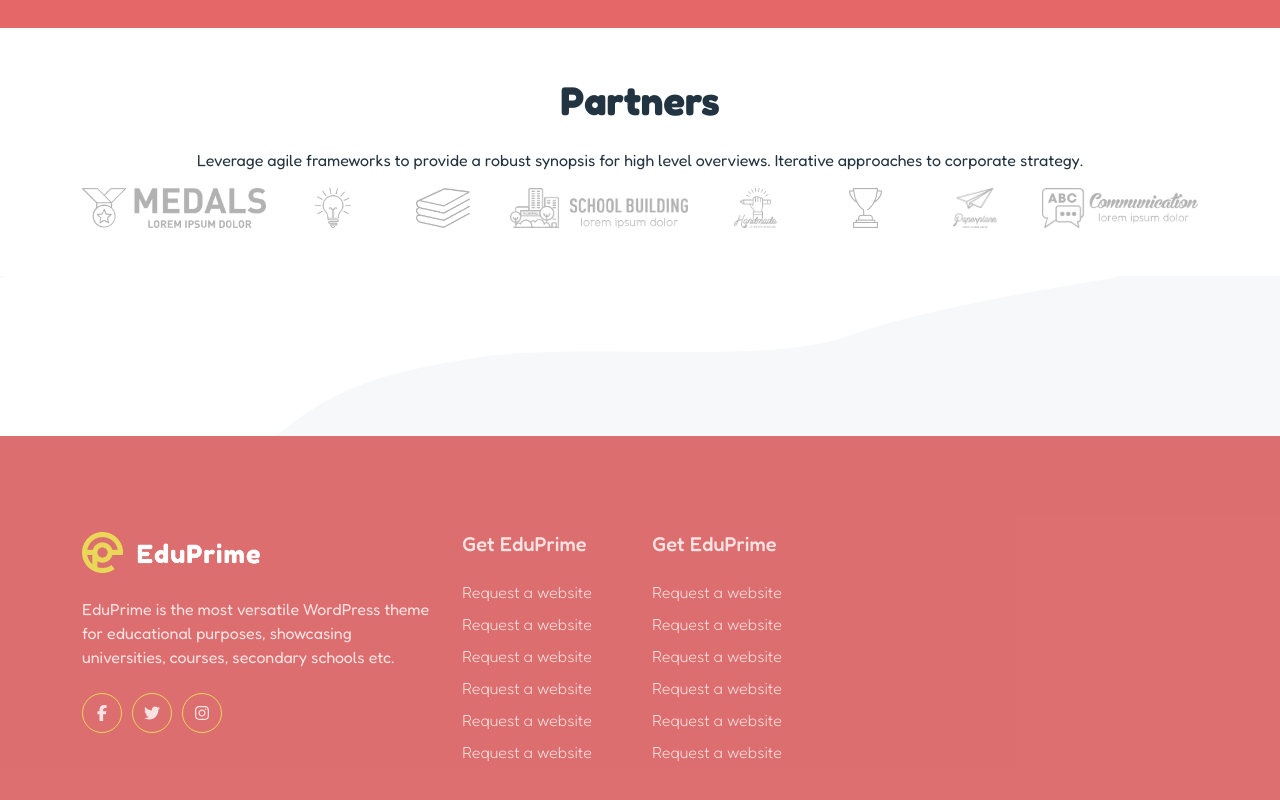
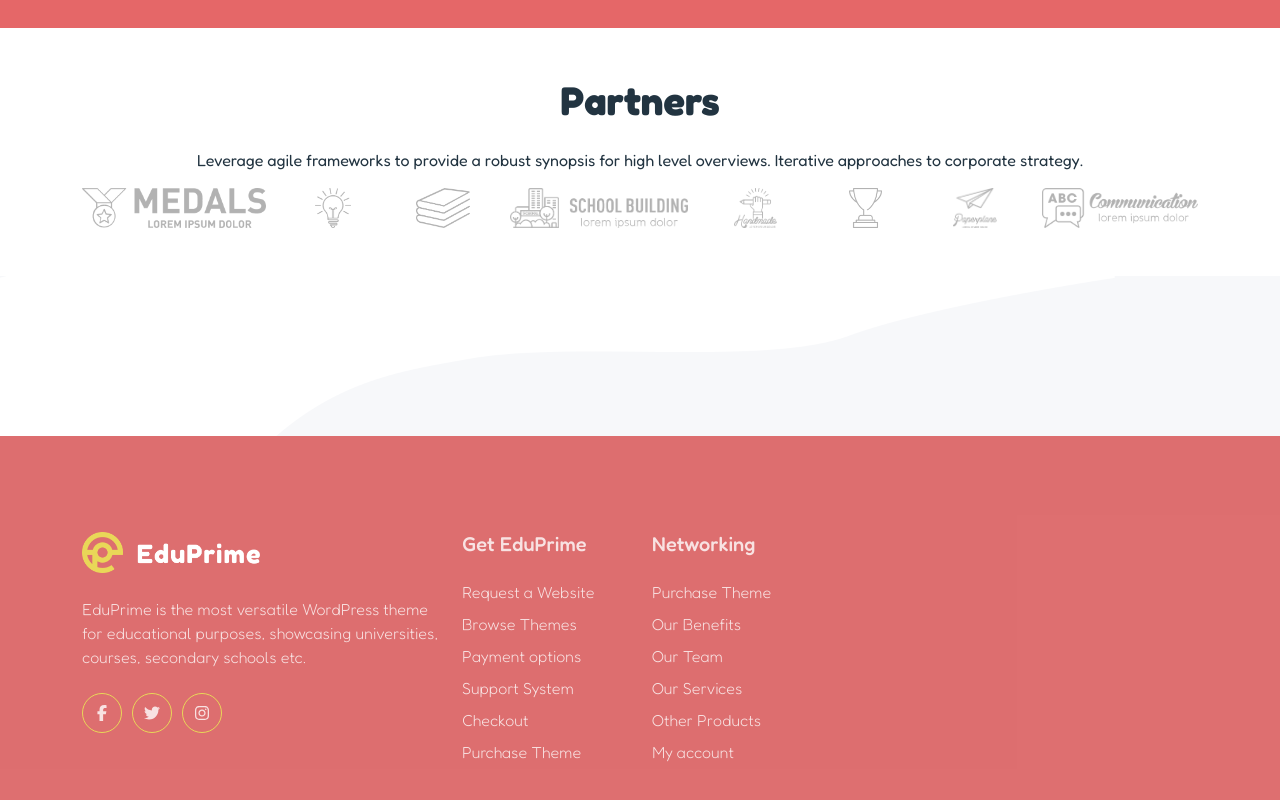
Before and after one commit to DarioGiusino/proj-html-vuejs, a Vue app: page / in a window 1280 px wide. Shown: the part 4820-5620 px from the top of the page. Built offline with nearby package versions, Linux system fonts and the light colour scheme.

Commit message:
rearranged index+render lists

```diff
--- a/src/components/footer/NavLists.vue
+++ b/src/components/footer/NavLists.vue
@@ -1,35 +1,21 @@
 <script>
+import { footerLists } from '../../data';
 export default {
-    name: 'Footer Nav Lists'
+    name: 'Footer Nav Lists',
+    data() {
+        return { footerLists }
+    }
 }
 </script>
 
 <template>
     <!-- lists -->
     <div class="row row-cols-2">
-        <!-- right list -->
-        <div class="col">
-            <h5 class="mb-4">Get EduPrime</h5>
+        <!-- list -->
+        <div v-for="list in footerLists" :key="list.title" class="col">
+            <h5 class="mb-4">{{ list.title }}</h5>
             <ul class="list-group">
-                <li>Request a website</li>
-                <li>Request a website</li>
-                <li>Request a website</li>
-                <li>Request a website</li>
-                <li>Request a website</li>
-                <li>Request a website</li>
-            </ul>
-        </div>
-
-        <!-- left list -->
-        <div class="col">
-            <h5 class="mb-4">Get EduPrime</h5>
-            <ul class="list-group">
-                <li>Request a website</li>
-                <li>Request a website</li>
-                <li>Request a website</li>
-                <li>Request a website</li>
-                <li>Request a website</li>
-                <li>Request a website</li>
+                <li v-for="link in list.links" :key="link"><a href="#">{{ link }}</a></li>
             </ul>
         </div>
     </div>
@@ -42,6 +28,10 @@ ul {
     li {
         margin-bottom: 0.5rem;
         font-weight: 300;
+
+        a:hover {
+            text-decoration: underline;
+        }
     }
 }
 </style>
--- a/src/components/footer/SocialLinks.vue
+++ b/src/components/footer/SocialLinks.vue
@@ -14,7 +14,7 @@ export default {
 
     <!-- central description -->
     <main class="mb-4">
-        <p class="mb-0">
+        <p class="mb-0 fw-light">
             EduPrime is the most versatile WordPress theme for educational purposes, showcasing universities, courses,
             secondary schools etc.
         </p>
--- a/src/data/index.js
+++ b/src/data/index.js
@@ -128,25 +128,25 @@ const partners = [
 const footerLists = [
   {
     title: "Get EduPrime",
-    links: {
-      link: "Request a Website",
-      link: "Browse Themes",
-      link: "Payment options",
-      link: "Support System",
-      link: "Checkout",
-      link: "Purchase Theme",
-    },
+    links: [
+      "Request a Website",
+      "Browse Themes",
+      "Payment options",
+      "Support System",
+      "Checkout",
+      "Purchase Theme",
+    ],
   },
   {
     title: "Networking",
-    links: {
-      link: "Purchase Theme",
-      link: "Our Benefits",
-      link: "Our Team",
-      link: "Our Services",
-      link: "Other Products",
-      link: "My account",
-    },
+    links: [
+      "Purchase Theme",
+      "Our Benefits",
+      "Our Team",
+      "Our Services",
+      "Other Products",
+      "My account",
+    ],
   },
 ];
 
```
